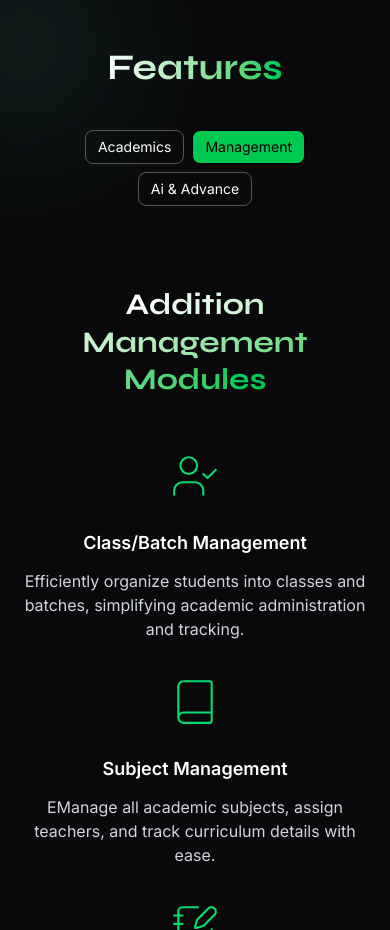
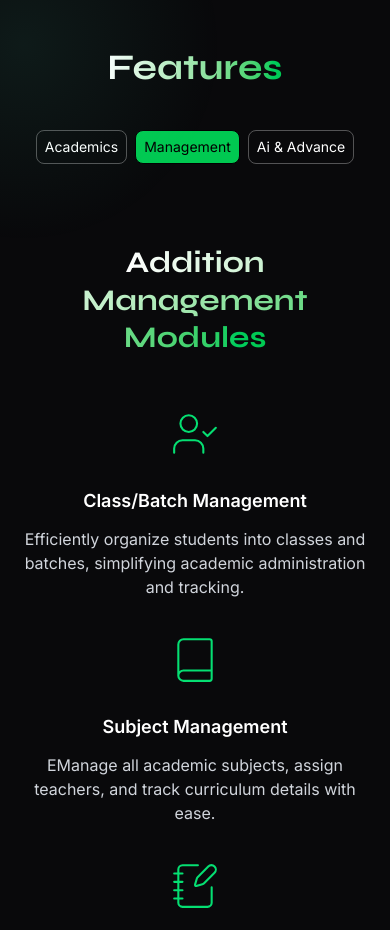
Before and after one commit to KirtiShinde18/eSaraswati, a React (Vite) app: page /#/ in a window 390 px wide. Shown: the part 3160-4090 px from the top of the page. Built offline with nearby package versions, Linux system fonts and the light colour scheme.

Commit message:
update in buttons

```diff
--- a/src/Pages/Features.jsx
+++ b/src/Pages/Features.jsx
@@ -473,7 +473,7 @@ function Features() {
             <button
               key={tab}
               onClick={() => setActiveTab(tab)}
-              className={`px-3 py-1.5 sm:px-6 sm:py-2 text-sm sm:text-base rounded-lg border transition ${
+              className={`px-2 py-1.5 sm:px-6 sm:py-2 text-sm sm:text-base rounded-lg border transition ${
                 activeTab === tab
                   ? "bg-green-500 text-black"
                   : "border-white/30 hover:bg-white/10"
```
